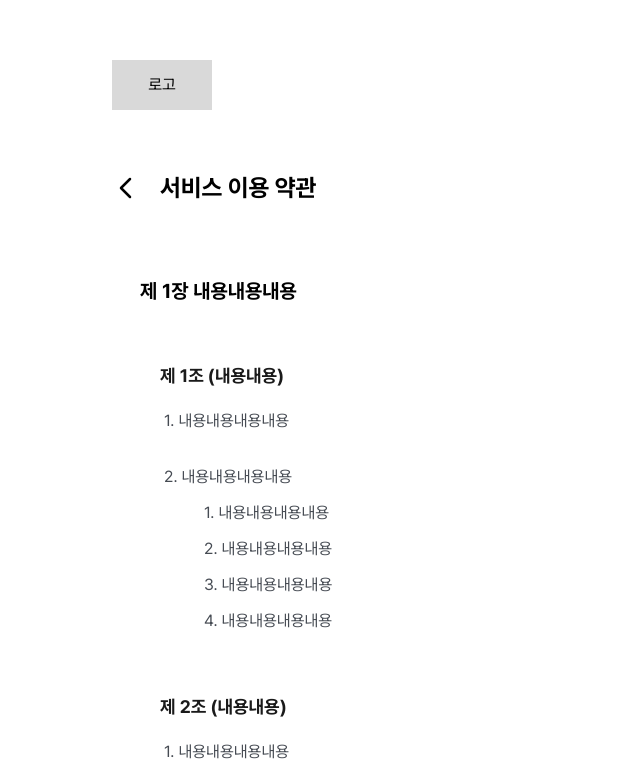
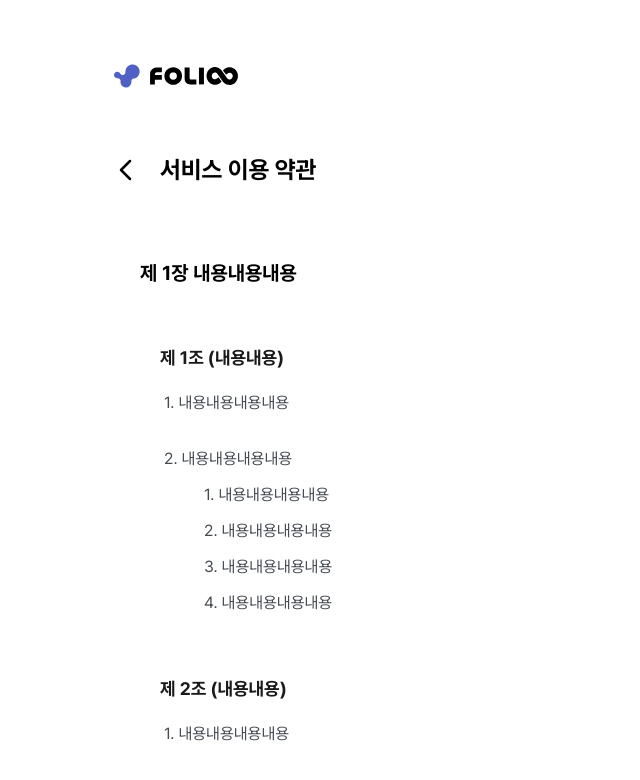
Before and after one commit to Teamie71/folioo-front, a Next.js app: page /login/tos in a window 1280 px wide. Shown: the top 780 px of the page, without its empty margins (0-640 px from the left). Built offline with nearby package versions, Linux system fonts and the light colour scheme.

Commit message:
✨ Feat: 약관 페이지 푸터 추가

```diff
--- a/src/app/login/tos/page.tsx
+++ b/src/app/login/tos/page.tsx
@@ -1,34 +1,20 @@
+import { BackButton } from '@/components/BackButton';
+import Footer from '@/components/Footer';
+import Image from 'next/image';
+
 export default function TOSPage() {
   return (
-    <div className='mx-auto flex w-[66rem] min-w-[66rem] flex-col gap-[3.75rem]'>
+    <div className='flex min-h-screen flex-col'>
+      <div className='mx-auto flex w-[66rem] min-w-[66rem] flex-col gap-[3.75rem] pt-[3.75rem] pb-[6.25rem]'>
         {/* 로고 */}
-      <div className='mt-[3.75rem] flex h-[3.125rem] w-[6.25rem] items-center justify-center bg-[#D9D9D9]'>
-        로고
-      </div>
+        <Image src='/MainLogo.svg' alt='MainLogo' width={128} height={32} />
 
         {/* 서비스 이용 약관 */}
         <div className='flex flex-col gap-[3.125rem]'>
           {/* 헤더 */}
           <div className='flex flex-col gap-[1.25rem]'>
             <div className='flex items-center gap-[1.25rem]'>
-            <button className='cursor-pointer border-none bg-transparent'>
-              <svg
-                xmlns='http://www.w3.org/2000/svg'
-                width='28'
-                height='28'
-                viewBox='0 0 28 28'
-                fill='none'
-              >
-                <path
-                  d='M18 23L9 14L18 5.00001'
-                  stroke='black'
-                  strokeWidth='2.5'
-                  strokeLinecap='round'
-                  strokeLinejoin='round'
-                />
-              </svg>
-            </button>
-
+              <BackButton />
               <span className='text-[1.5rem] font-bold'>서비스 이용 약관</span>
             </div>
 
@@ -91,5 +77,8 @@ export default function TOSPage() {
           </div>
         </div>
       </div>
+
+      <Footer />
+    </div>
   );
 }
```
Lines whose indentation alone changed are shown as unchanged.
